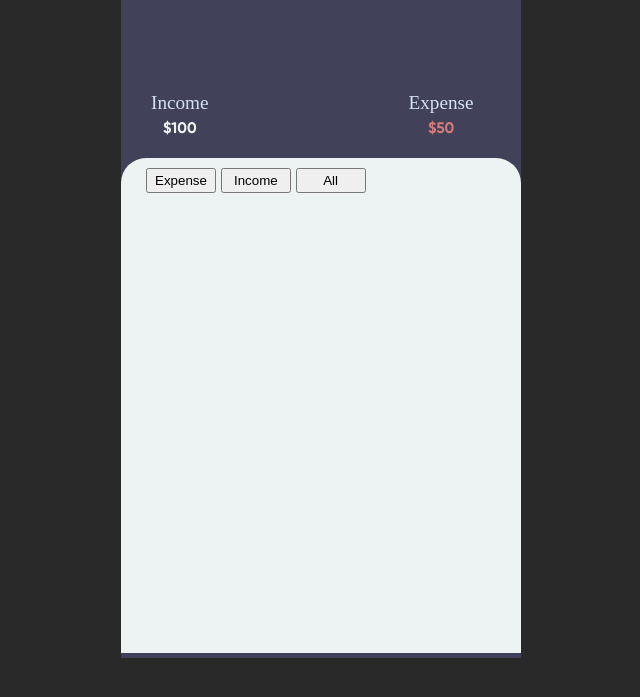
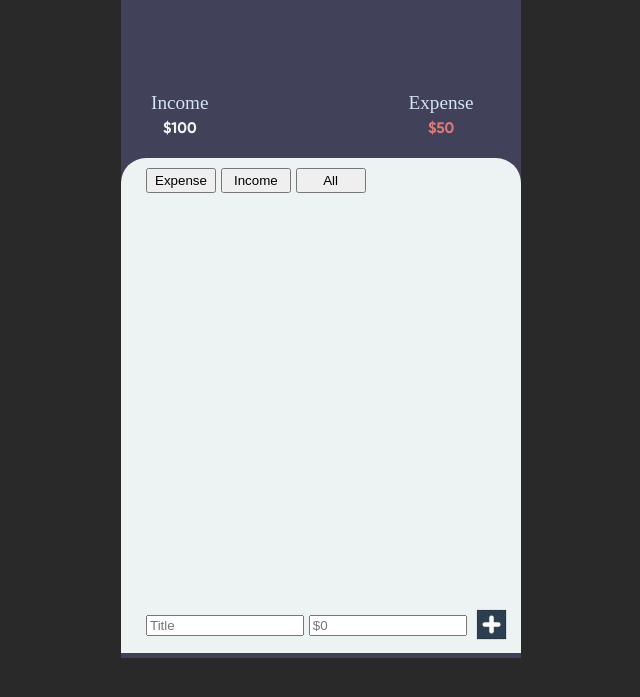
Before and after one commit to maeeshamaliha22/Expense-Tracker, a plain HTML site: page index.html in a window 1280 px wide. Shown: the part 193-890 px from the top of the page, without its empty margins (319-959 px from the left). Drawn offline with Linux system fonts and the light colour scheme.

Commit message:
Input details

```diff
--- a/index.html
+++ b/index.html
@@ -19,6 +19,11 @@
                     <button class="budget-details-header-button" type="button">Expense</button>
                     <button class="budget-details-header-button" type="button">Income</button>
                     <button class="budget-details-header-button" type="button">All</button>
+                    <div class="input">
+                        <input type="text" id="input-title" placeholder="Title">
+                        <input type="number" id="input-amount" placeholder="$0">
+                        <div id="plus-sign"><img src="./images/plus-sign.jpg" alt=""></div>
+                    </div>
                 </div>
             </div>
         </div>
--- a/style.css
+++ b/style.css
@@ -106,7 +106,24 @@ body{ margin: 0; }
 
 }
 
+.input{
+    position: relative;
+    top: 420px;
+}
+
 .budget-details-header-button{
     width: 70px;
     height: 25px;
 }
+
+#input-title, #input-amount{
+    width: 150px;
+}
+
+#plus-sign{
+    position: absolute;
+    top: -4px;
+    left: 330px;
+    width: 31px;
+    height: 31px;
+}
```
Also changed, not shown: images/plus-sign.jpg (added).
